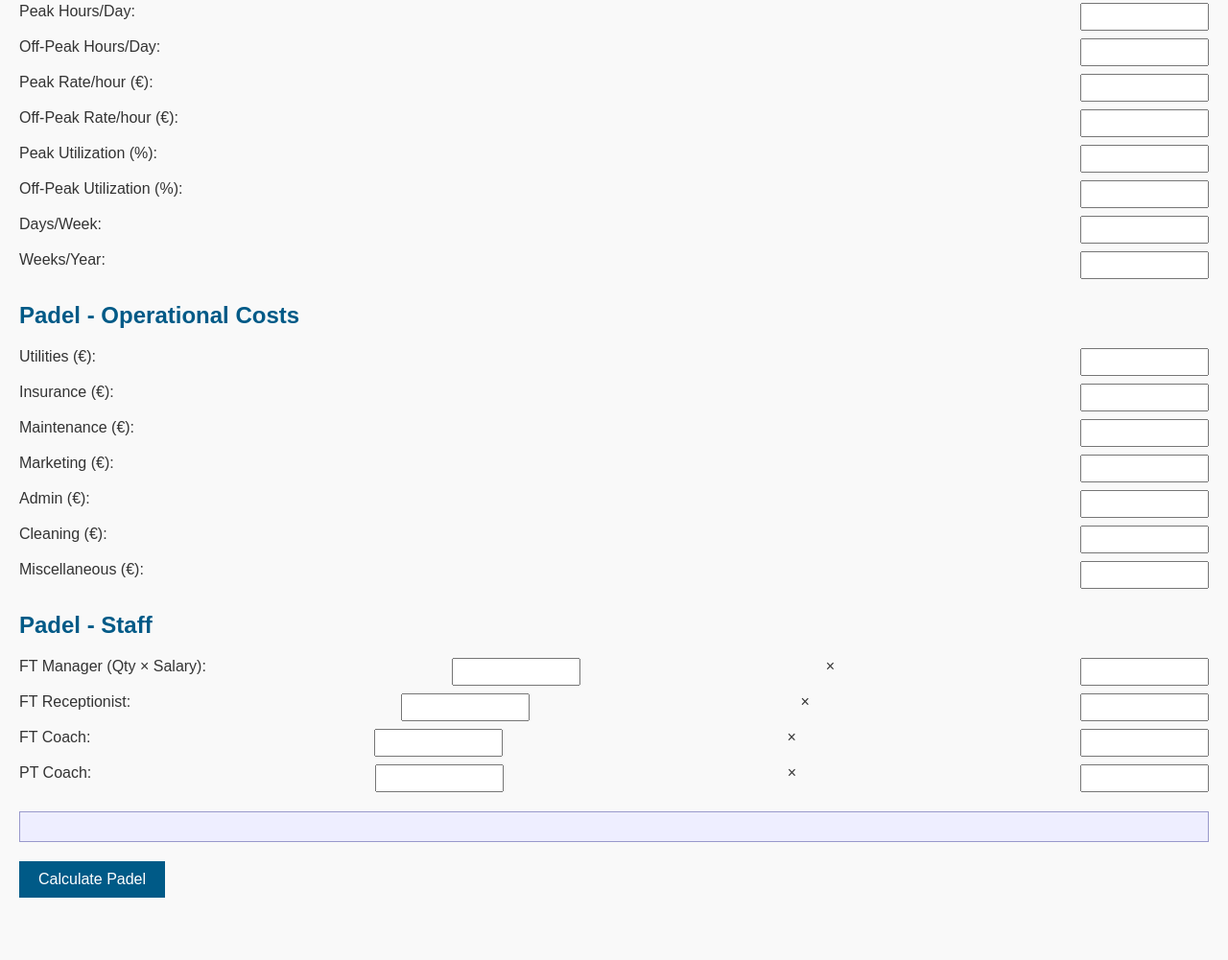
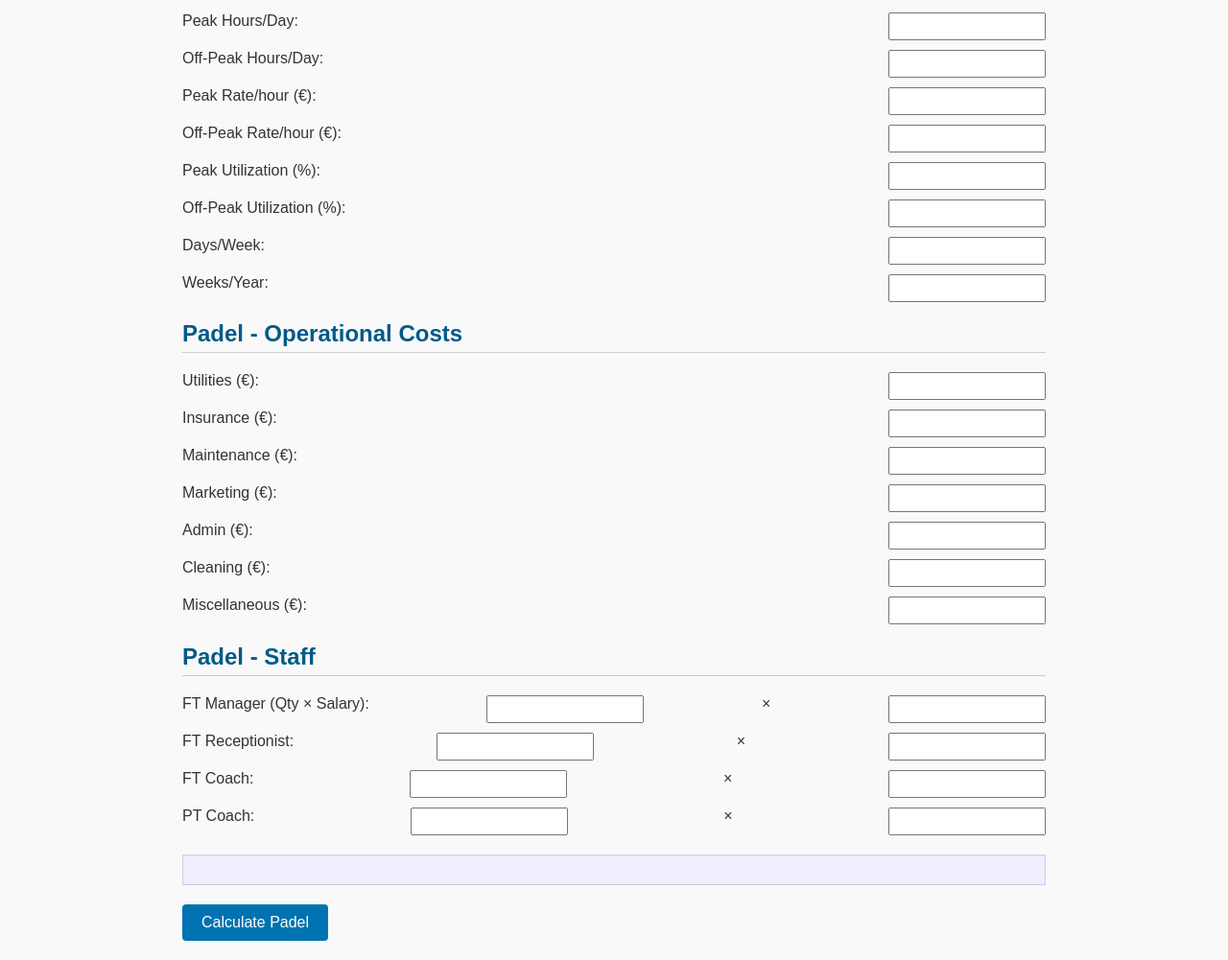
Before and after one commit to aloc23/padel_club_investment_tool, a plain HTML site: page index.html in a window 1280 px wide. Shown: the part 499-1500 px from the top of the page at 96% size. Before the commit the page ends 1455 px from the top, so only its background shows below. Drawn offline with nearby package versions, Linux system fonts and the light colour scheme.

Commit message:
Update style.css

```diff
--- a/style.css
+++ b/style.css
@@ -36,58 +36,57 @@ header {
 .tab-content {
   display: none;
   padding: 20px;
+  max-width: 900px;
+  margin: auto;
 }
 
-.tab-content h2, h3, h4 {
-  margin-top: 1em;
+.tab-content h2 {
   color: #005a87;
-}
-
-fieldset {
-  border: 1px solid #ccc;
-  padding: 15px;
-  margin: 15px 0;
-  background: #fff;
+  border-bottom: 1px solid #ccc;
+  padding-bottom: 5px;
 }
 
 label {
   display: flex;
   justify-content: space-between;
-  margin: 8px 0;
+  margin: 10px 0;
   gap: 10px;
+  flex-wrap: wrap;
 }
 
 input[type="number"] {
-  width: 120px;
+  width: 150px;
   padding: 5px;
+  flex-shrink: 0;
+}
+
+.summary {
+  background: #eef;
+  padding: 15px;
+  margin-top: 20px;
+  border: 1px solid #ccd;
 }
 
 button {
   margin-top: 20px;
   padding: 10px 20px;
-  background: #005a87;
-  color: #fff;
+  font-size: 16px;
+  background: #0072b1;
+  color: white;
   border: none;
   cursor: pointer;
-  font-size: 16px;
+  border-radius: 4px;
 }
 
 button:hover {
-  background: #004a73;
-}
-
-.summary {
-  margin-top: 20px;
-  background: #eef;
-  padding: 15px;
-  border: 1px solid #99c;
+  background: #005a87;
 }
 
 canvas {
   margin-top: 20px;
-  width: 100% !important;
+  width: 100%;
   max-width: 800px;
-  height: auto !important;
+  height: auto;
   display: block;
   margin-left: auto;
   margin-right: auto;
@@ -98,11 +97,9 @@ canvas {
     flex-direction: column;
     align-items: flex-start;
   }
-
   input[type="number"] {
     width: 100%;
   }
-
   .tabs {
     flex-wrap: wrap;
   }
```
